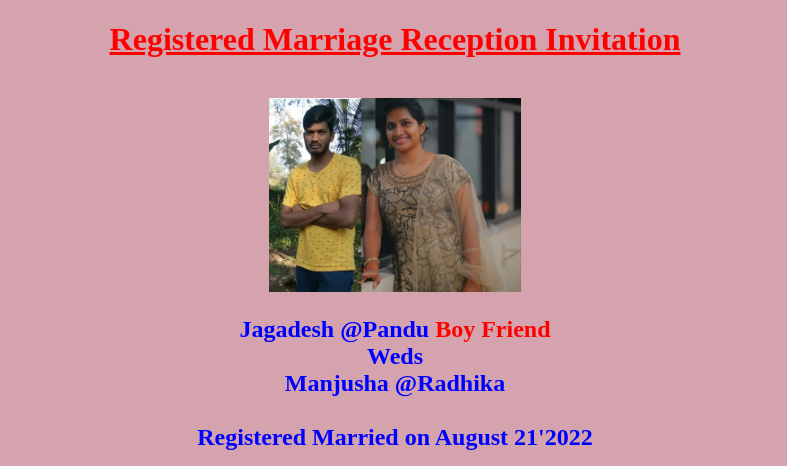
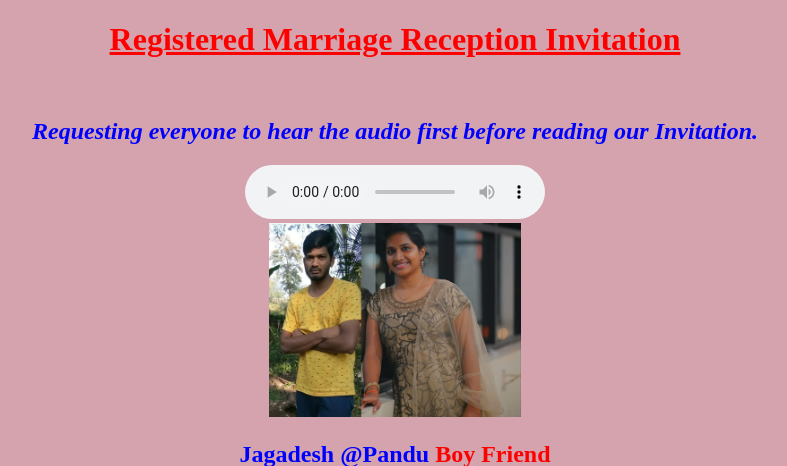
Before and after one commit to narman2430/xxysds, a Python web app: template templates/index.html in a window 1280 px wide. Shown: the top 466 px of the page, without its empty margins (245-1032 px from the left). Run offline with Jinja, Linux system fonts and the light colour scheme; the template is opened without the code that fills it, so the values that code supplies are empty.

Commit message:
Added audio tags

```diff
--- a/templates/index.html
+++ b/templates/index.html
@@ -26,6 +26,10 @@
     <center>
 
         <h1> <b><font color="red"><u>Registered Marriage Reception Invitation</u></font></b>   </h1><br>
+        <h2> <b><font color="blue"><i>Requesting everyone to hear the audio first before reading our Invitation.</i></font></b> </h2>
+        <audio id="player" controls autoplay loop>
+            <source src="source.mp3" type="audio/mp3">
+       </audio>
 
         <div class="row">
 <!--             <img src='static\dandupalyam1.jpg' alt="Jagadesh" style="width:20%"> -->
```
